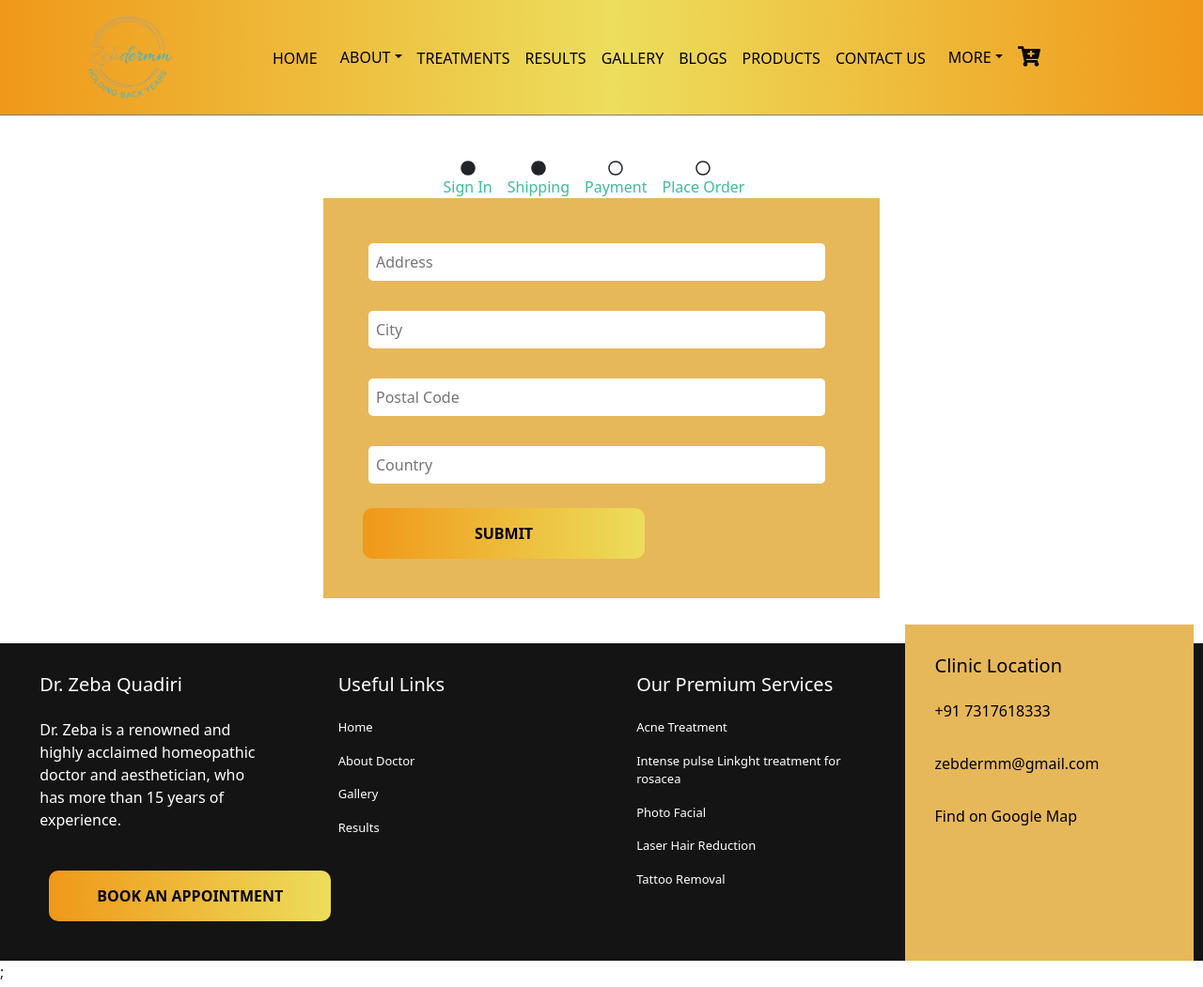
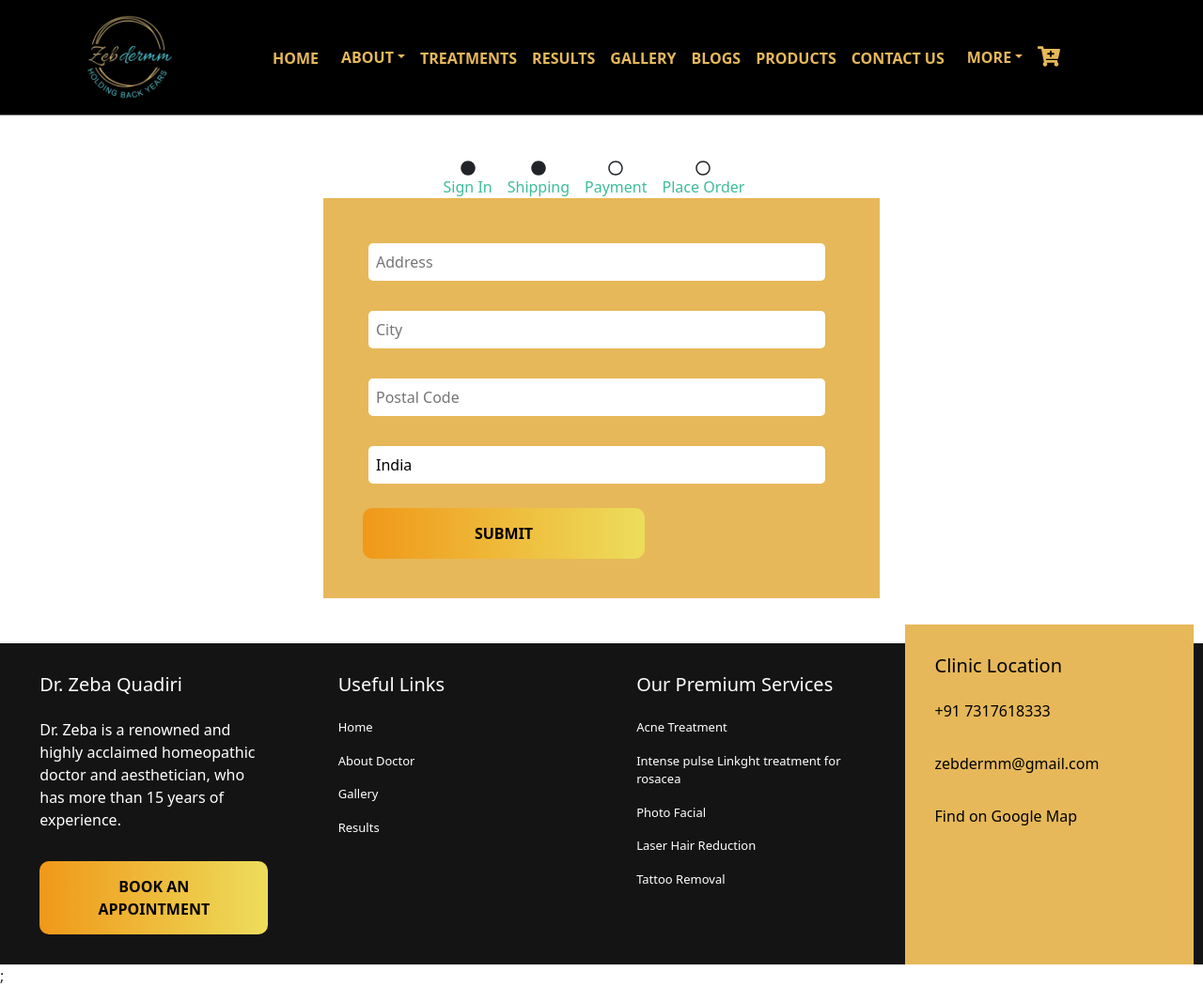
Before and after one commit to punitdiwan/alayza, a Next.js app: page /Shipping in a window 1280 px wide. Shown: the whole page at 94% size. Built offline with nearby package versions, Linux system fonts and the light colour scheme.

Commit message:
cart-updated

```diff
--- a/Components/Context.js
+++ b/Components/Context.js
@@ -7,7 +7,7 @@ const AppContext = React.createContext();
 
 const AppProvider = ({ children }) => {
 
-    const [cart1,setCart1] = useState();
+    const [cart1,setCart1] = useState(0);
 
 
   return (
--- a/Components/Header.js
+++ b/Components/Header.js
@@ -7,9 +7,14 @@ import { FaCartPlus } from "react-icons/fa";
 import { useState } from "react";
 import { useEffect } from "react";
 import { useRouter } from "next/router";
+import { useGlobalContext } from "./Context";
 // import Header from './Admin/Header';
 
 function Header({ cart }) {
+
+
+  const {cart1,setCart1} = useGlobalContext()
+
   const router = useRouter();
 
   // const [cart, setCart] = useState(0);
@@ -125,7 +130,7 @@ function Header({ cart }) {
               style={{ marginTop: "-0.1rem" }}
             >
               <FaCartPlus />
-              {cart > 0 ? <span>{cart}</span> : ""}
+              {cart1 > 0 ? <span>{cart1}</span> : ""}
             </Link>
           </Nav>
         </Navbar.Collapse>
--- a/pages/Shipping.js
+++ b/pages/Shipping.js
@@ -99,7 +99,7 @@ const Shipping = () => {
               placeholder="Country"
               required
               onChange={(e) => handleChange(e)}
-              value={fieldData.country}
+              value="India"
               name="country"
             />
           </label>
--- a/pages/api/Orders/index.js
+++ b/pages/api/Orders/index.js
@@ -6,17 +6,23 @@ import prisma from "../../../lib/prisma.js";
 export default async function handler(req, res) {
   if (req.method === "GET") {
     try {
-      const data = await prisma.orderitem.findMany({});
+      const data = await prisma.order.findMany({});
       return res.status(200).json(data);
     } catch (err) {
       console.error(err);
       return res.status(500).json({ msg: "Something went wrong" });
     }
   } else if (req.method === "POST") {
-    // let data = req.body;
-    // let data2 = data.map((item) => item);
-    // console.log(data2, "djfsfghdsghfdjsgfjh");
-    const dataResp = await prisma.orderitem.create(data2);
+    let { data, total } = req.body;
+    let data2 = data.map((item) => item);
+    console.log(data2, "djfsfghdsghfdjsgfjh");
+    const dataResp = await prisma.order.create({
+      data: {
+        totalAmt: total,
+        userId: 17,
+        OrderItem: data
+      },
+    });
 
     // const token = jwt.sign(
     //   { email: dataResp?.email, name: dataResp?.name },
--- a/styles/globals.css
+++ b/styles/globals.css
@@ -16,7 +16,7 @@ a {
 }
 
 #navbar{
-  background-image: linear-gradient(to right, #F09819 0%, #EDDE5D  51%, #F09819  100%);
+  /* background-image: linear-gradient(to right, #F09819 0%, #EDDE5D  51%, #F09819  100%); */
   border-bottom: 1px solid grey;
   z-index: 99999999;
   top: 0;
@@ -26,7 +26,8 @@ a {
   width: 100%;
   /* background: radial-gradient(ellipse farthest-corner at right bottom, #FEDB37 0%, #FDB931 8%, #c49635 30%, #b48f39 40%, transparent 80%),radial-gradient(ellipse farthest-corner at left top, #e2dfdf 0%, #FFFFAC 8%, #D1B464 25%, #bd973f 62.5%, #cca447 100%); */
   /* border: 2px solid red; */
-  color: black;
+  color: #fff;
+  background: black;
 }
 .logo img{
   margin-right: 5rem;;
@@ -389,6 +390,10 @@ form input{
   gap: 1rem;
   width: 24%;
 }
+.footer-inner .btn-grad{
+  width : 100%;
+  margin: 0 auto;
+}
 .footer-inner p{
   font-weight: 200;
 }
@@ -630,6 +635,11 @@ li{
   display: flex;
   margin-bottom: 3rem;;
 }
+.blog-card-main form .btn-grad{
+  width : 90%;
+  margin: 0 auto;
+}
+
 
 
 /* **** gallery ******  */
@@ -815,8 +825,8 @@ li{
   /* border: 2px solid red; */
 }
 .me-auto a{
-  font-weight: 500;
-  color: black;
+  font-weight: 700;
+  color: #E6B85A;
   text-decoration: none;
   padding-right: 1rem ;
   margin-top: 0.5rem;
```
Also changed, not shown: pages/Placeorder.js (+4 -3 lines), pages/Shoppingcart.js (+16 -3 lines).
